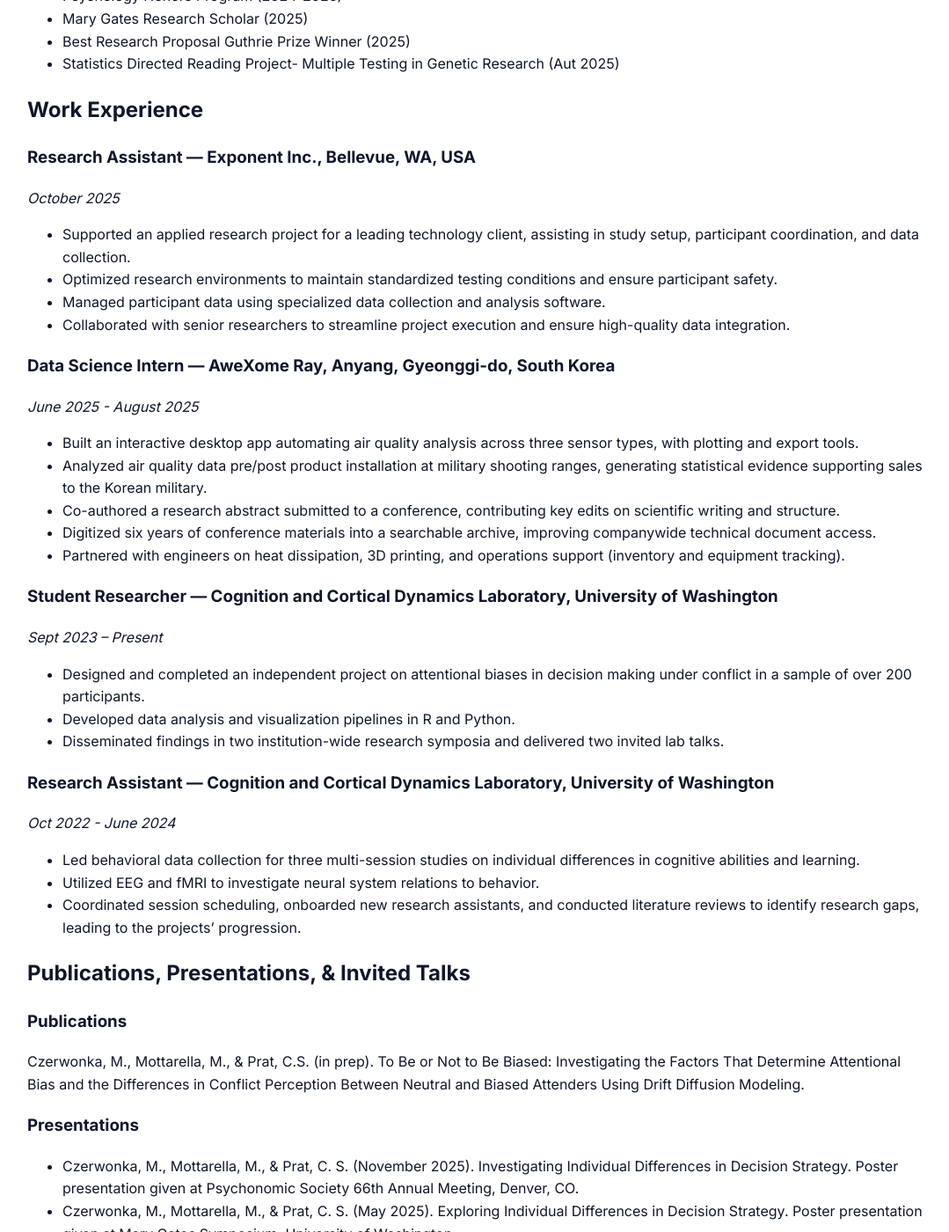
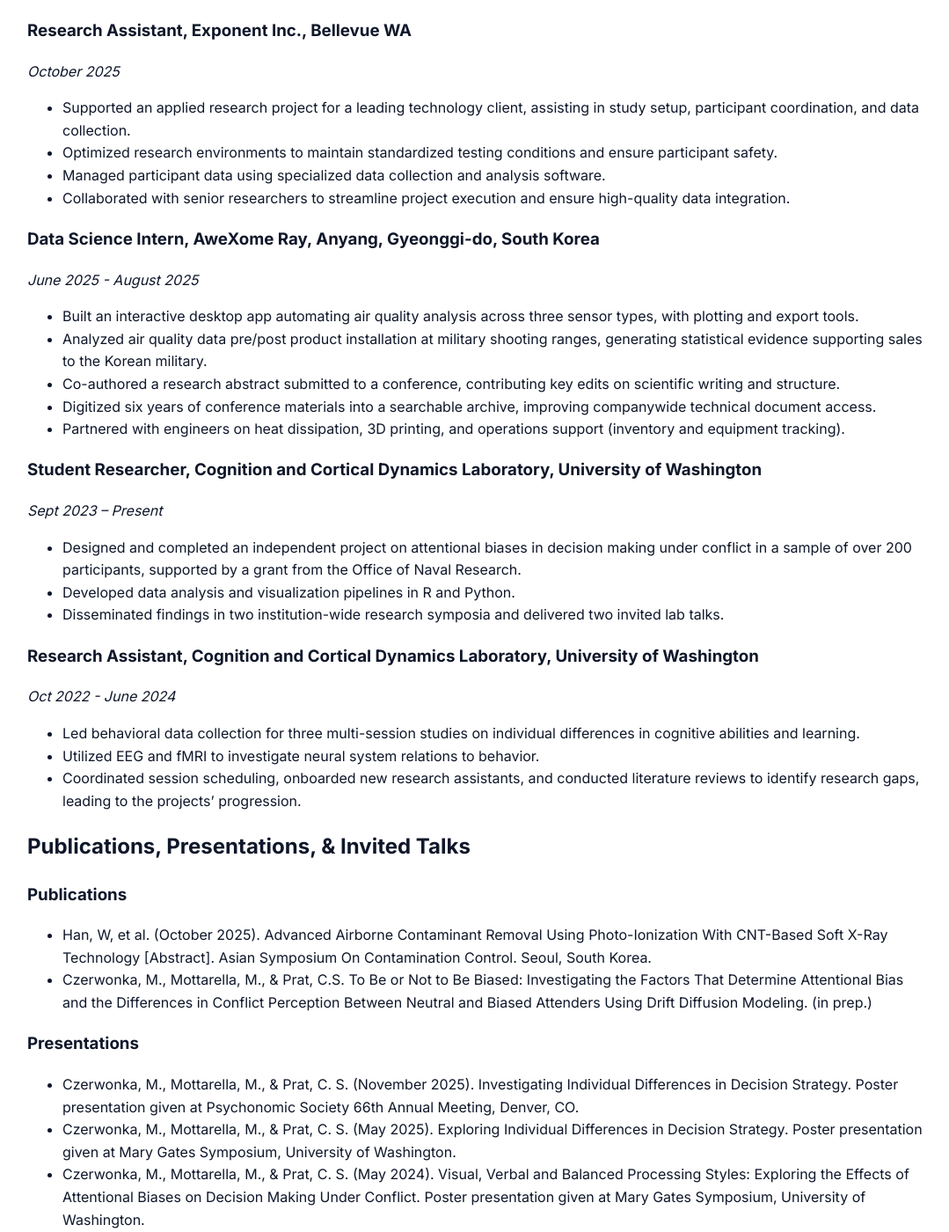
Before and after one commit to maiacz/website, a Jekyll site: the page built from resume.md, in a window 1280 px wide and 1400 px high, scrolled down 675 px. Shown: the whole window at 88% size, without its empty margins (99-1178 px from the left). Built offline with Jekyll 4.4.1, drawn with Linux system fonts in a browser that asks for light colours; some of the changed text lies outside the part shown.

Commit message:
Update resume page content to provided format and details
Co-authored-by: Copilot <223556219+Copilot@users.noreply.github.com>

```diff
--- a/resume.md
+++ b/resume.md
@@ -12,29 +12,23 @@ permalink: /resume/
 
     <div class="resume-contact" style="margin-top:1rem;">
       <strong>Maia A. Czerwonka</strong><br>
-      Seattle, WA | 425-394-2541 | <a href="mailto:maiacz@outlook.com">maiacz@outlook.com</a> | <a href="https://www.linkedin.com/in/maiacz" target="_blank">www.linkedin.com/in/maiacz</a>
+      Seattle, WA | 425-394-2541 | <a href="https://maiacz.com" target="_blank">maiacz.com</a> | <a href="mailto:maiacz@outlook.com">maiacz@outlook.com</a> | <a href="https://www.linkedin.com/in/maiacz" target="_blank">www.linkedin.com/in/maiacz</a>
     </div>
   </div>
 </section>
 
 <div class="container">
+
   <section id="education">
     <h2>Education</h2>
-    <p><strong>University of Washington, Seattle, WA</strong> — B.S. in Psychology and Statistics: Data Science (GPA: 3.75)</p>
     <p>Aug 2022 - Expected June 2026</p>
-    <ul>
-      <li>Dean’s List - Yearly: 2023, 2024; Quarterly: 2022 (Aut), 2023 (Wint, Spr, Aut), 2024 (Wint, Spr, Aut), 2025 (Spr, Aut)</li>
-      <li>Psychology Honors Program (2024-2026)</li>
-      <li>Mary Gates Research Scholar (2025)</li>
-      <li>Best Research Proposal Guthrie Prize Winner (2025)</li>
-      <li>Statistics Directed Reading Project- Multiple Testing in Genetic Research (Aut 2025)</li>
-    </ul>
+    <p><strong>Statistics Directed Reading Project — Multiple Testing in Genetic Research (2025)</strong></p>
   </section>
 
   <section id="experience">
-    <h2>Work Experience</h2>
+    <h2>Experience</h2>
 
-    <h3>Research Assistant — Exponent Inc., Bellevue, WA, USA</h3>
+    <h3>Research Assistant, Exponent Inc., Bellevue WA</h3>
     <p><em>October 2025</em></p>
     <ul>
       <li>Supported an applied research project for a leading technology client, assisting in study setup, participant coordination, and data collection.</li>
@@ -43,7 +37,7 @@ permalink: /resume/
       <li>Collaborated with senior researchers to streamline project execution and ensure high-quality data integration.</li>
     </ul>
 
-    <h3>Data Science Intern — AweXome Ray, Anyang, Gyeonggi-do, South Korea</h3>
+    <h3>Data Science Intern, AweXome Ray, Anyang, Gyeonggi-do, South Korea</h3>
     <p><em>June 2025 - August 2025</em></p>
     <ul>
       <li>Built an interactive desktop app automating air quality analysis across three sensor types, with plotting and export tools.</li>
@@ -53,15 +47,15 @@ permalink: /resume/
       <li>Partnered with engineers on heat dissipation, 3D printing, and operations support (inventory and equipment tracking).</li>
     </ul>
 
-    <h3>Student Researcher — Cognition and Cortical Dynamics Laboratory, University of Washington</h3>
+    <h3>Student Researcher, Cognition and Cortical Dynamics Laboratory, University of Washington</h3>
     <p><em>Sept 2023 – Present</em></p>
     <ul>
-      <li>Designed and completed an independent project on attentional biases in decision making under conflict in a sample of over 200 participants.</li>
+      <li>Designed and completed an independent project on attentional biases in decision making under conflict in a sample of over 200 participants, supported by a grant from the Office of Naval Research.</li>
       <li>Developed data analysis and visualization pipelines in R and Python.</li>
       <li>Disseminated findings in two institution-wide research symposia and delivered two invited lab talks.</li>
     </ul>
 
-    <h3>Research Assistant — Cognition and Cortical Dynamics Laboratory, University of Washington</h3>
+    <h3>Research Assistant, Cognition and Cortical Dynamics Laboratory, University of Washington</h3>
     <p><em>Oct 2022 - June 2024</em></p>
     <ul>
       <li>Led behavioral data collection for three multi-session studies on individual differences in cognitive abilities and learning.</li>
@@ -72,8 +66,12 @@ permalink: /resume/
 
   <section id="publications">
     <h2>Publications, Presentations, &amp; Invited Talks</h2>
+
     <h3>Publications</h3>
-    <p>Czerwonka, M., Mottarella, M., &amp; Prat, C.S. (in prep). To Be or Not to Be Biased: Investigating the Factors That Determine Attentional Bias and the Differences in Conflict Perception Between Neutral and Biased Attenders Using Drift Diffusion Modeling.</p>
+    <ul>
+      <li>Han, W, et al. (October 2025). Advanced Airborne Contaminant Removal Using Photo-Ionization With CNT-Based Soft X-Ray Technology [Abstract]. Asian Symposium On Contamination Control. Seoul, South Korea.</li>
+      <li>Czerwonka, M., Mottarella, M., &amp; Prat, C.S. To Be or Not to Be Biased: Investigating the Factors That Determine Attentional Bias and the Differences in Conflict Perception Between Neutral and Biased Attenders Using Drift Diffusion Modeling. (in prep.)</li>
+    </ul>
 
     <h3>Presentations</h3>
     <ul>
@@ -103,7 +101,7 @@ permalink: /resume/
     <h2>Licenses &amp; Certifications</h2>
     <ul>
       <li>MRI Level 2 Safety Trained Personnel</li>
-      <li>CITI Human Subjects Learners — Credential ID 52410553</li>
+      <li>CITI Human Subjects Learners, Credential ID 52410553</li>
     </ul>
   </section>
 </div>
```
Also changed, not shown: other parts of resume.md (+2 -2 lines).
